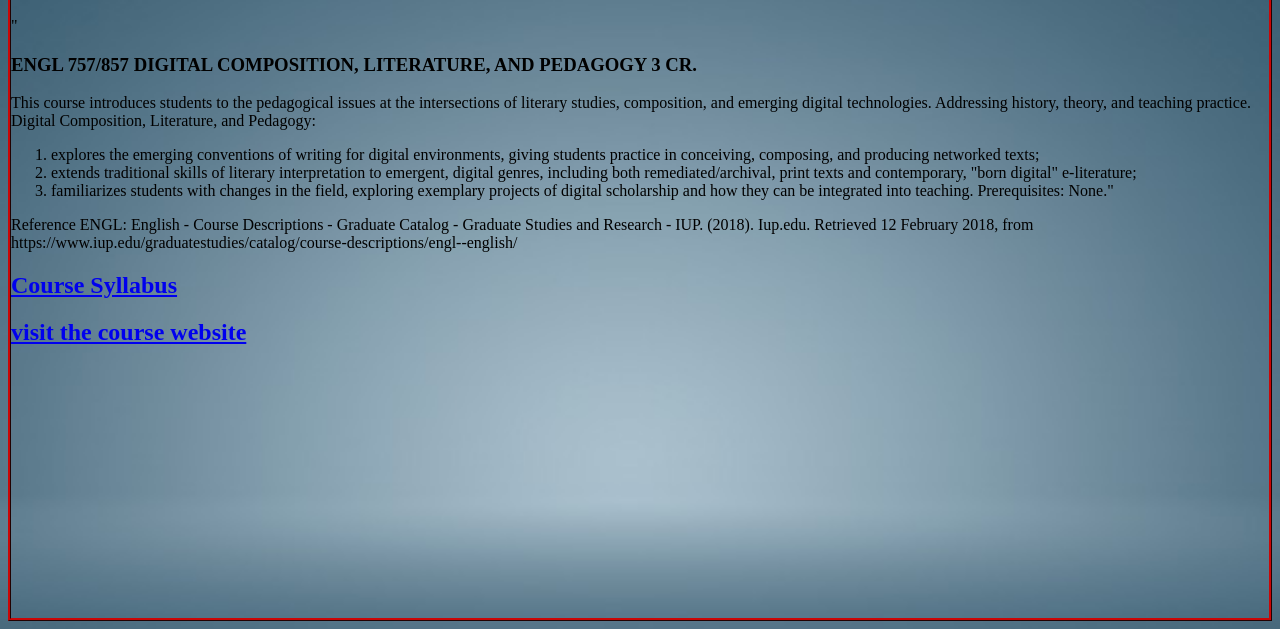
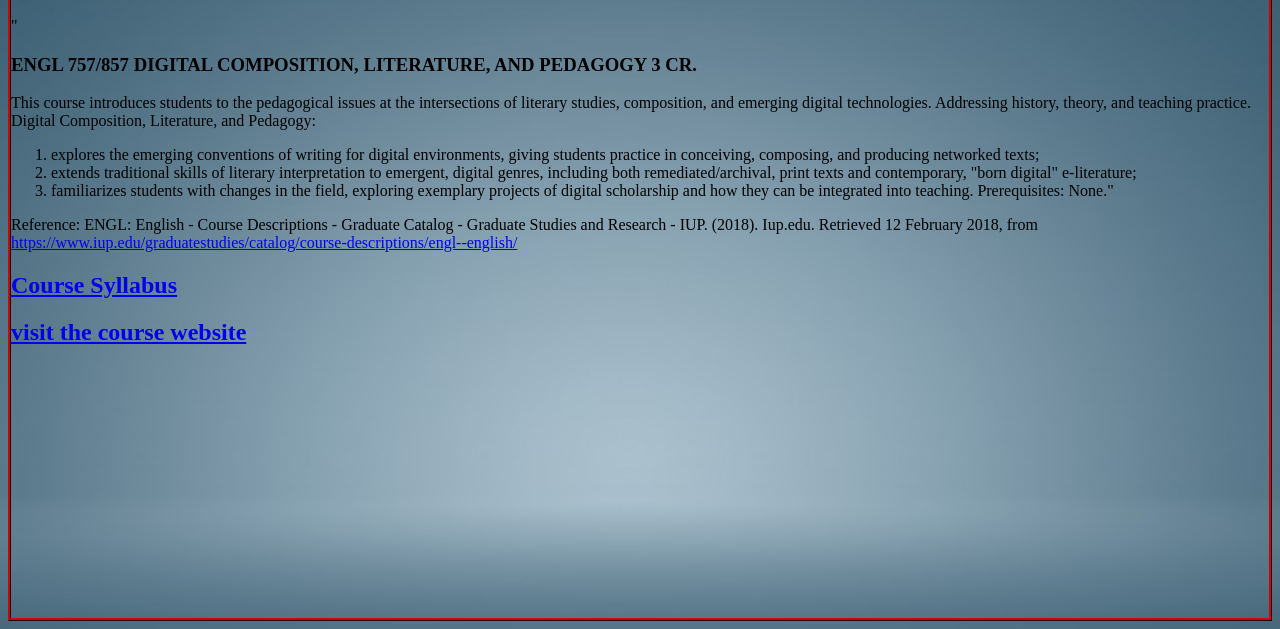
Before and after one commit to Alaklobi/alaklobi.github.io, a plain HTML site: page digitalcomposition.html in a window 1280 px wide. Shown: the part 171-800 px from the top of the page. Drawn offline with Linux system fonts and the light colour scheme.

Commit message:
Update digitalcomposition.html

```diff
--- a/digitalcomposition.html
+++ b/digitalcomposition.html
@@ -30,7 +30,7 @@ This course introduces students to the pedagogical issues at the intersections o
 	  <li> extends traditional skills of literary interpretation to emergent, digital genres, including both remediated/archival, print texts and contemporary, "born digital" e-literature;</li>
 	  <li>familiarizes students with changes in the field, exploring exemplary projects of digital scholarship and how they can be integrated into teaching. Prerequisites: None."</li>
 	  </ol>
-	  Reference ENGL: English - Course Descriptions - Graduate Catalog - Graduate Studies and Research - IUP. (2018). Iup.edu. Retrieved 12 February 2018, from https://www.iup.edu/graduatestudies/catalog/course-descriptions/engl--english/
+	  Reference: ENGL: English - Course Descriptions - Graduate Catalog - Graduate Studies and Research - IUP. (2018). Iup.edu. Retrieved 12 February 2018, from <a href="https://www.iup.edu/graduatestudies/catalog/course-descriptions/engl--english/">https://www.iup.edu/graduatestudies/catalog/course-descriptions/engl--english/</a></li>
 		  </p>
 
 
```
